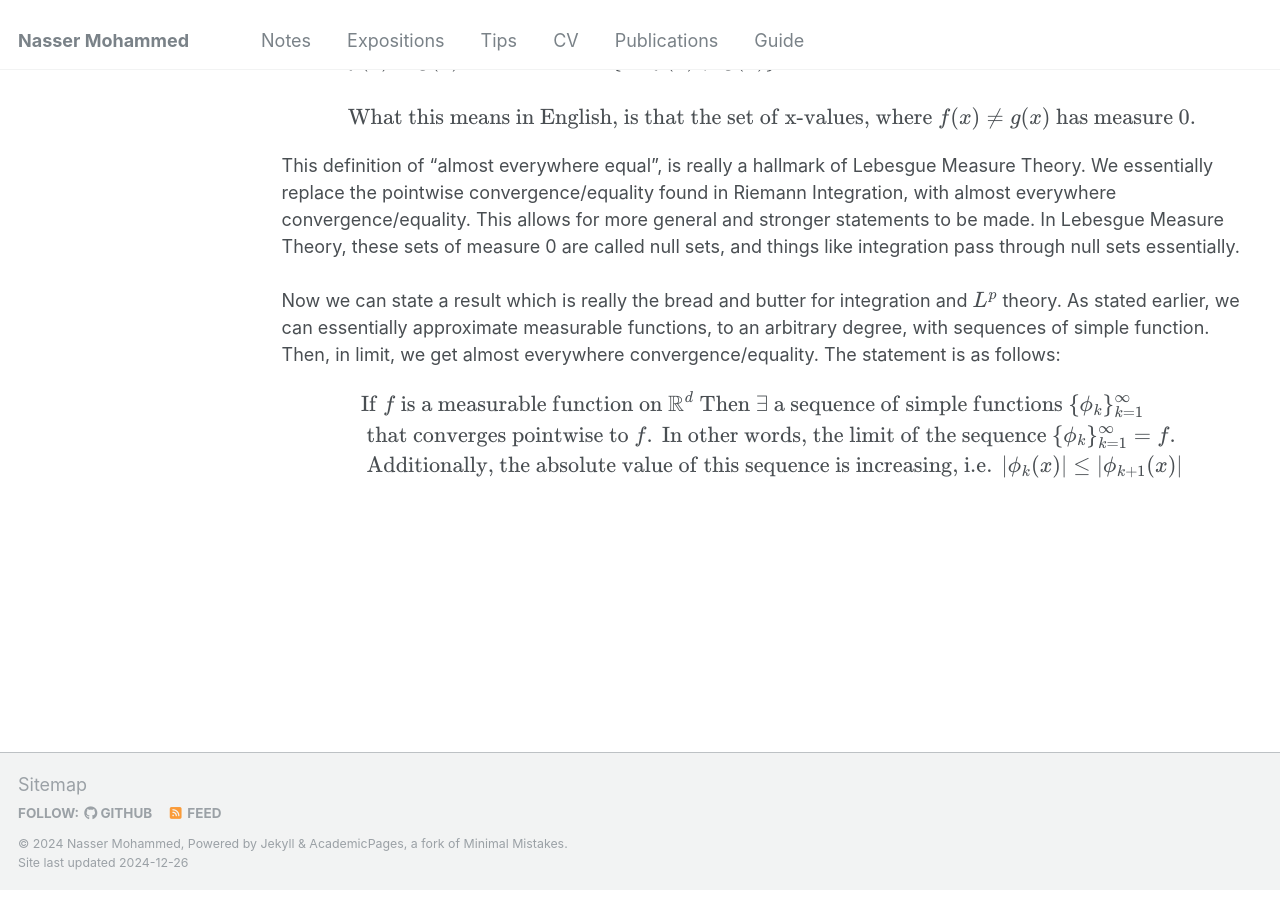
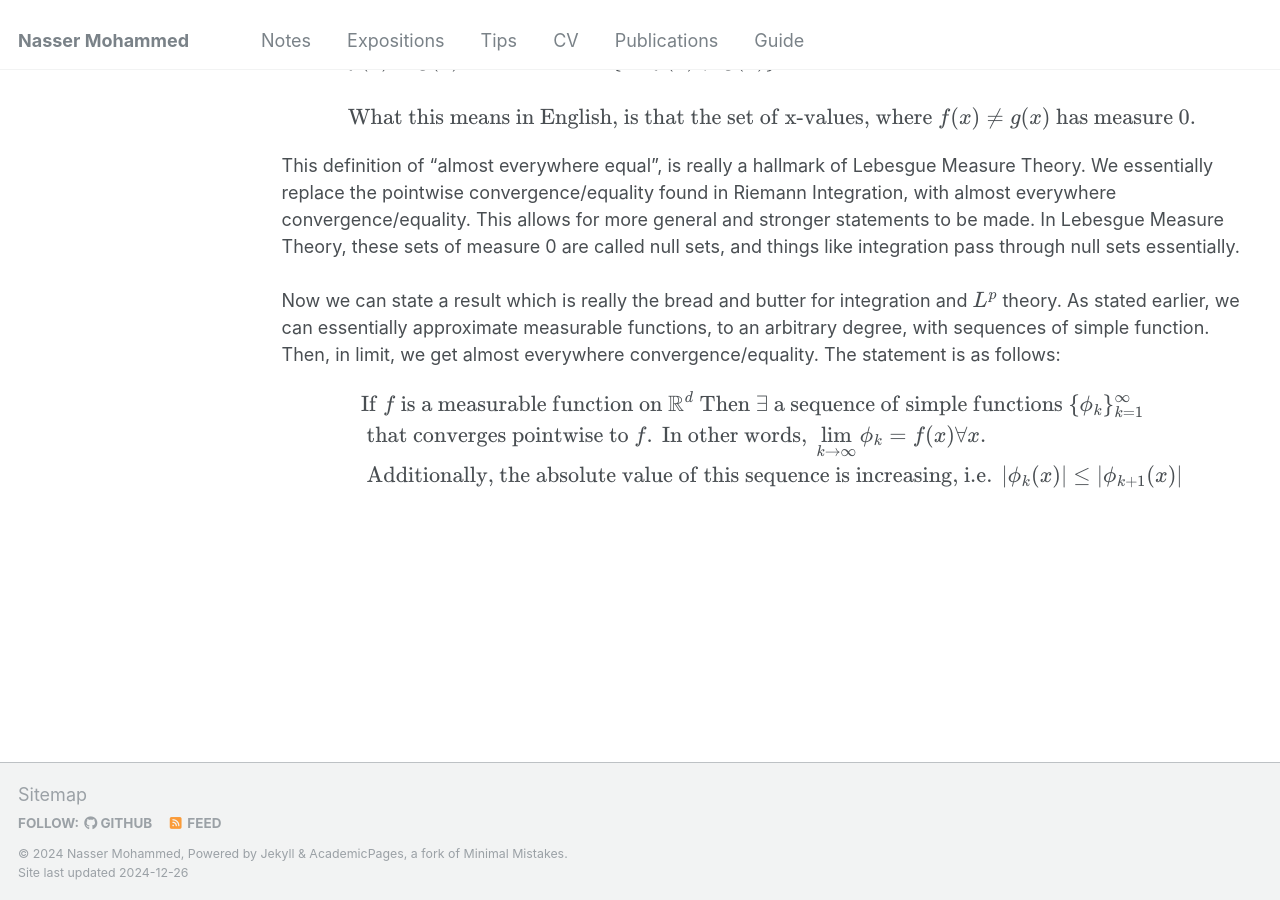
Before and after one commit to Nasser-Mohammed/Nasser-Mohammed.github.io, a Jekyll site: the page built from _pages/notes/analysis/lebesguemeas.md, in a window 1280 px wide and 900 px high, scrolled down 6478 px. Built offline with Jekyll 4.4.1, drawn with Linux system fonts in a browser that asks for light colours.

Commit message:
Update lebesguemeas.md

```diff
--- a/_pages/notes/analysis/lebesguemeas.md
+++ b/_pages/notes/analysis/lebesguemeas.md
@@ -156,7 +156,7 @@ Now we can state a result which is really the bread and butter for integration a
 $$
 \begin{align*}
 &\text{If } f \text{ is a measurable function on } \mathbb{R}^d \text{ Then } \exists \text{ a sequence of simple functions } \{\phi_k\}_{k =1}^{\infty}\\
-&\text{ that converges pointwise to } f. \text{ In other words, the limit of the sequence } \{\phi_k\}_{k = 1}^{\infty} = f. \\
+&\text{ that converges pointwise to } f. \text{ In other words, } \lim_{k \rightarrow \infty}\phi_k = f(x) \forall x. \\
 &\text{ Additionally, the absolute value of this sequence is increasing, i.e. } \left|\phi_k(x)\right| \leq \left|\phi_{k + 1}(x)\right|
 \end{align*}
 $$
```
